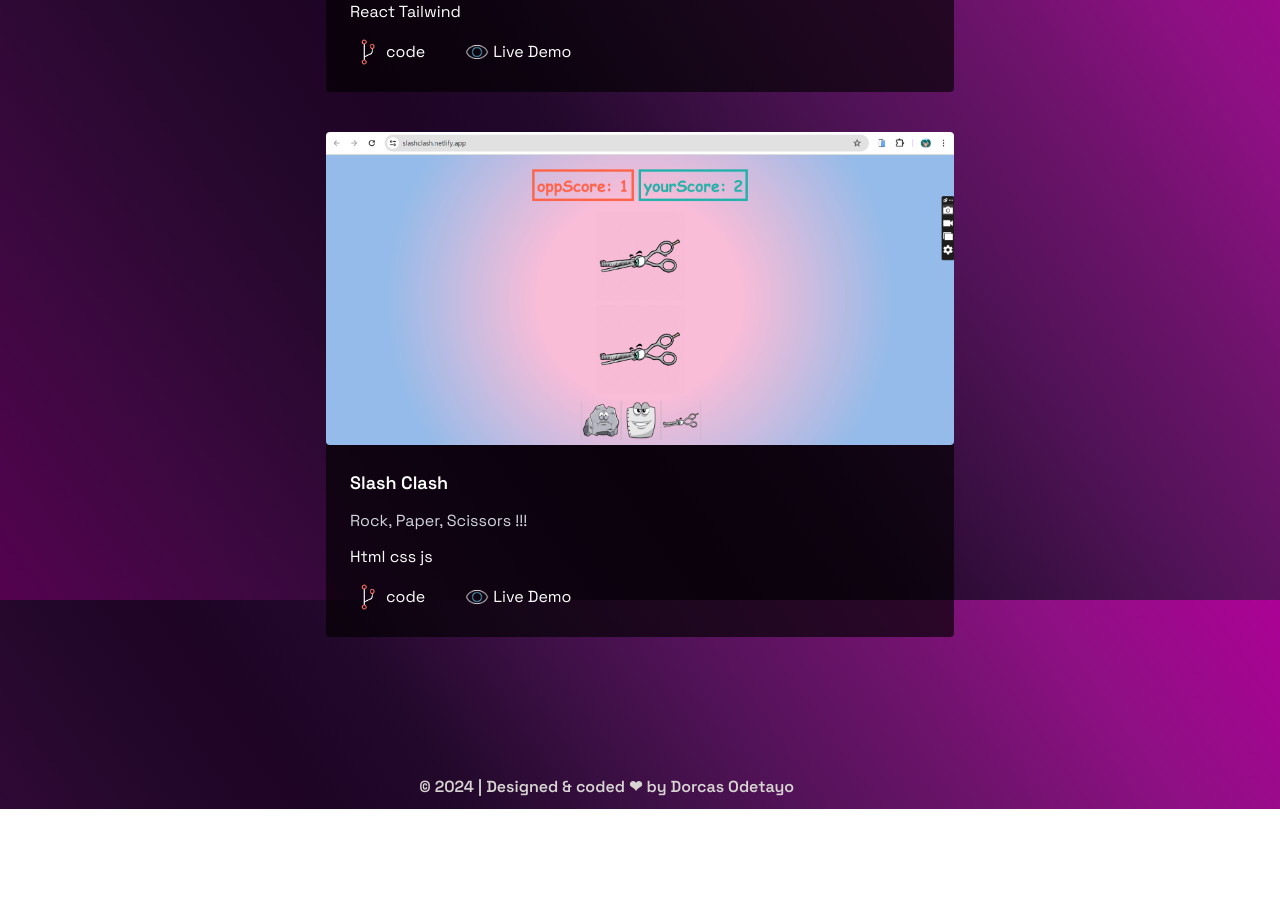
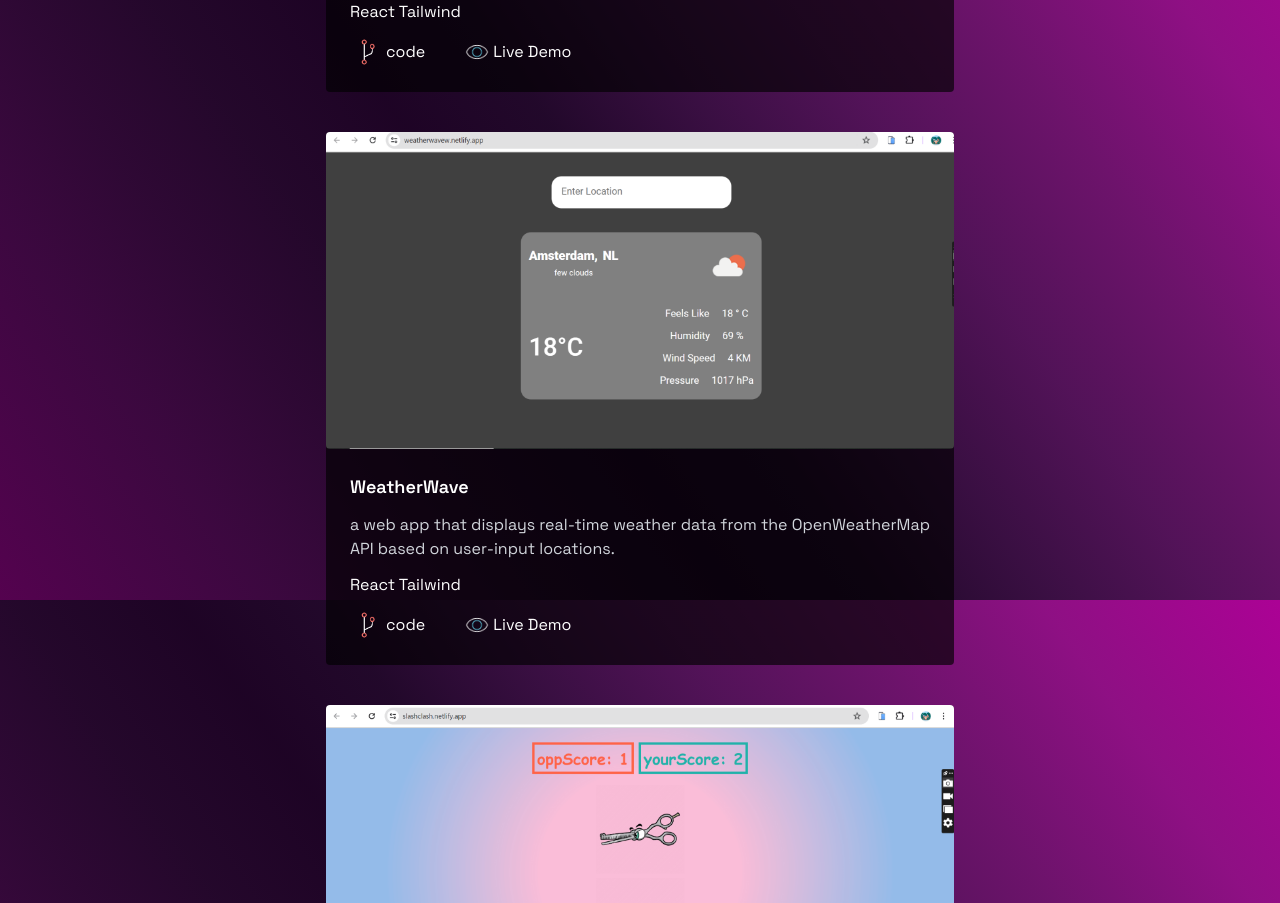
Before and after one commit to dorcasgold/dorcas-2, a React (Vite) app: page /project in a window 1280 px wide. Shown: the part 1800-2703 px from the top of the page. Before the commit the page ends 2609 px from the top, so only its background shows below. Built offline with nearby package versions, Linux system fonts and the light colour scheme.

Commit message:
add more project

```diff
--- a/src/components/Project.jsx
+++ b/src/components/Project.jsx
@@ -1,6 +1,7 @@
 import form from '../assets/website/form.png'
 import portfolio from '../assets/website/portfolio.png'
 import rps from '../assets/website/rps.png'
+import wave from '../assets/website/wave.png'
 import skill from '../assets/website/skill.png'
 import codeicon from '../assets/code-fork.gif'
 import eyeicon from '../assets/eye.gif'
@@ -96,6 +97,33 @@ function Project() {
                 </div>
               </div>
             </div>
+            {/* card */}
+            <div className="w-80 card rounded sm:w-3/6">
+              <div>
+                <img className='rounded lazy-load-image-background lazy-load-image-loaded' src={wave} alt="project-img" />
+              </div>
+              <div className='mx-3 my-3 px-3 py-3 flex   gap-3 flex-col'>
+                <p className='text-lg font-semibold'>WeatherWave  </p>
+                <p className='text-gray-300'>a web app that displays real-time weather data from the OpenWeatherMap API based on user-input locations.</p>
+                <p>React Tailwind </p>
+                <div className="flex items-center  gap-10">
+                  <div>
+                    <div className='flex items-center gap-1'>
+                      <img className='w-8' src={codeicon} alt="icon" />
+                      <div>
+                        <a href="https://github.com/dorcasgold/WeatherWave">code</a>
+                      </div>
+                    </div>
+                  </div>
+                  <div className='flex items-center gap-1'>
+                    <img className='w-6' src={eyeicon} alt="icon" />
+                    <div>
+                      <a href="https://weatherwavew.netlify.app/">Live Demo</a>
+                    </div>
+                  </div>
+                </div>
+              </div>
+            </div>
             <div className="w-80 card rounded sm:w-3/6">
               <div>
                 <img className='rounded lazy-load-image-background lazy-load-image-loaded' src={rps} alt="project-img" />
```
